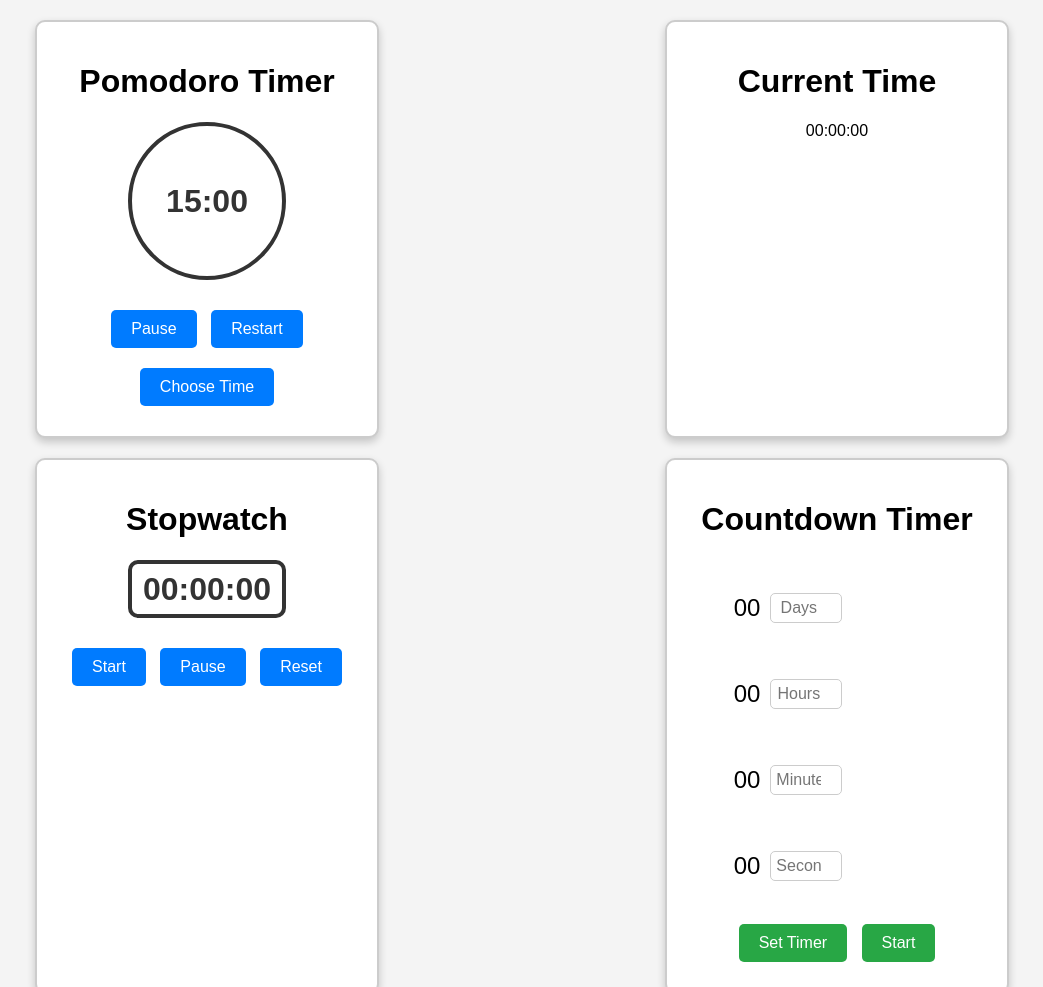
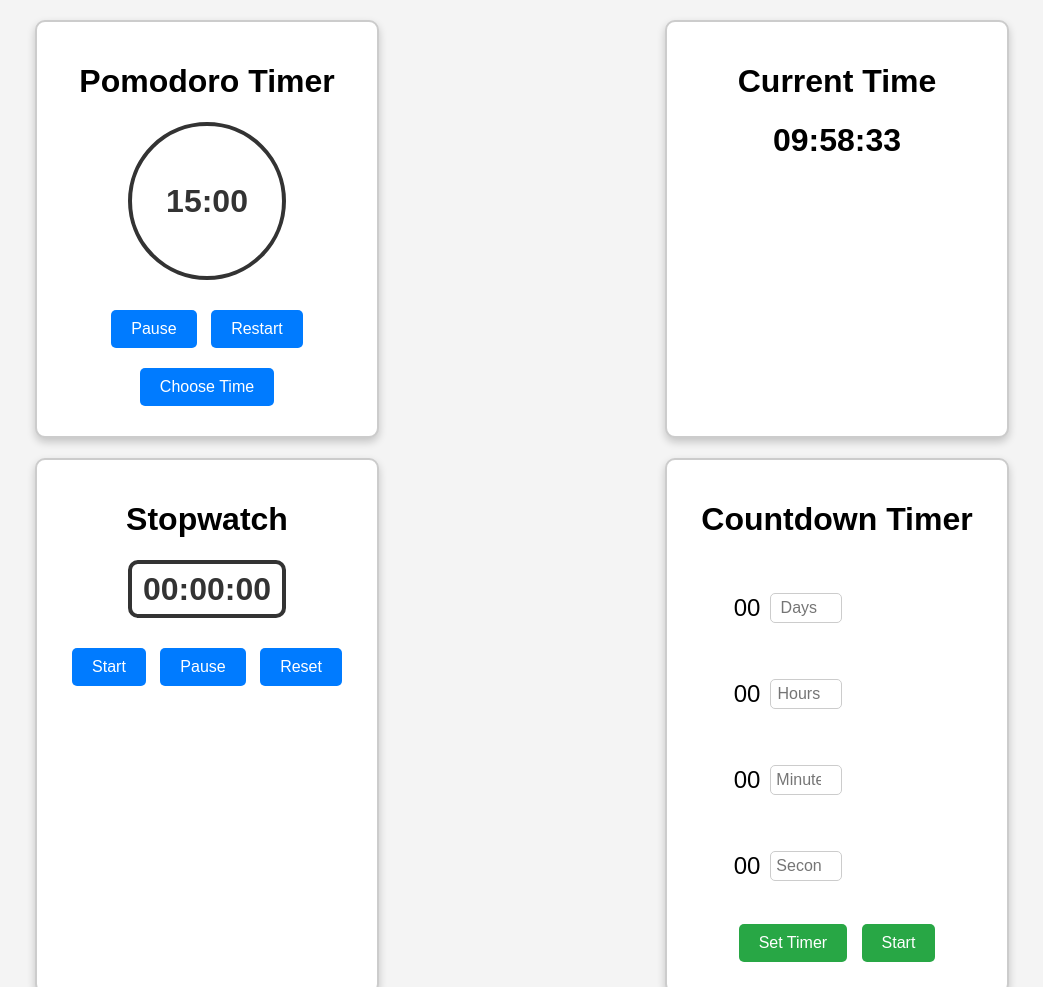
Before and after one commit to 1AndreiP/Timers, a plain HTML site: page countdown.html in a window 1280 px wide. Shown: the top 987 px of the page, without its empty margins (118-1161 px from the left). Drawn offline with Linux system fonts and the light colour scheme.

Commit message:
updated files

```diff
--- a/countdown.html
+++ b/countdown.html
@@ -5,6 +5,7 @@
     <meta name="viewport" content="width=device-width, initial-scale=1" />
     <title>Pomodoro Timer</title>
     <link rel="stylesheet" href="styles.css" />
+    <script src="script.js"></script>
   </head>
   <body>
     <div class="timers-container">
@@ -24,7 +25,7 @@
       <!-- Current Time Box -->
       <div class="current-time">
         <h1>Current Time</h1>
-        <p id="current-time-display">00:00:00</p>
+        <h1 id="current-time-display">00:00:00</h1>
       </div>
 
       <!-- Stopwatch Box -->
```
